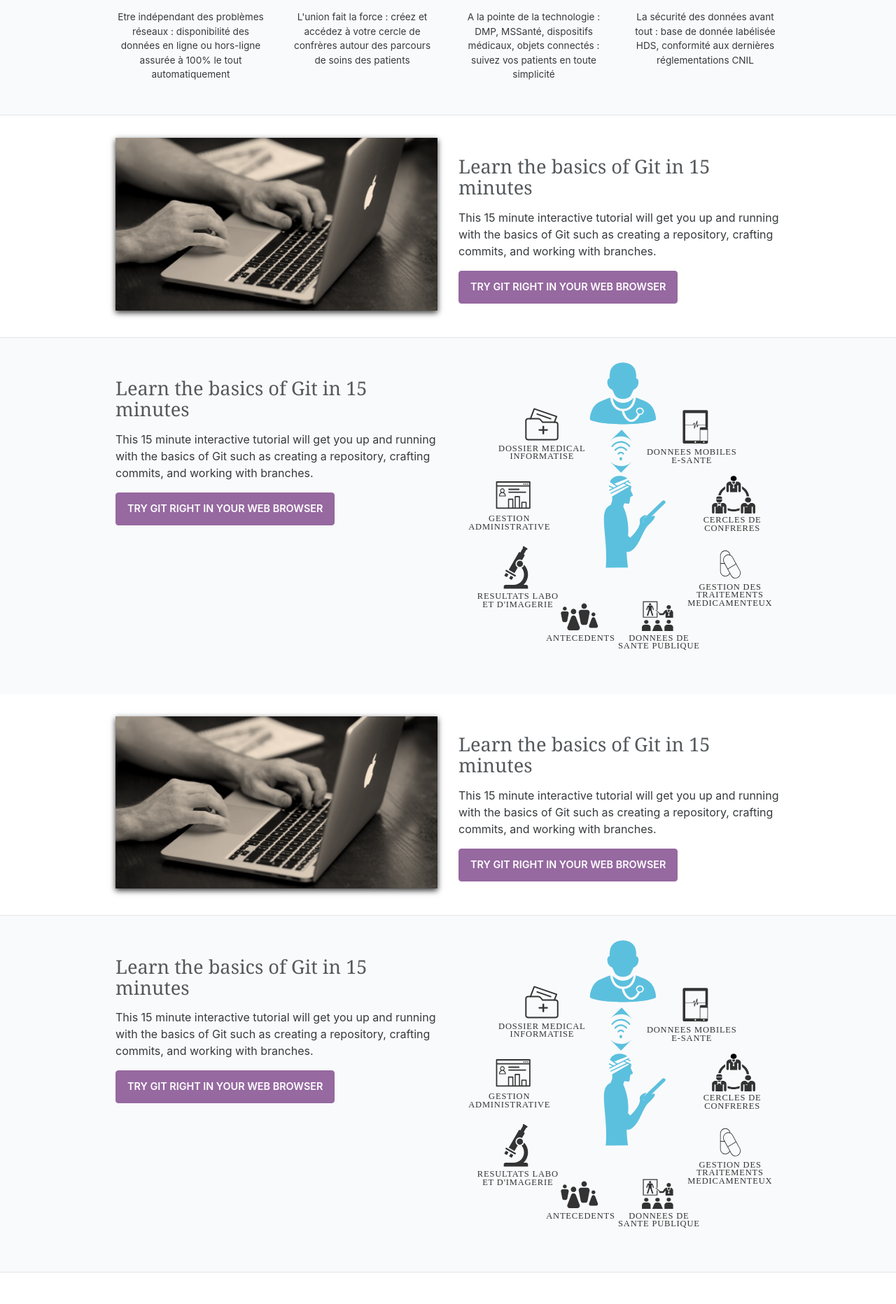
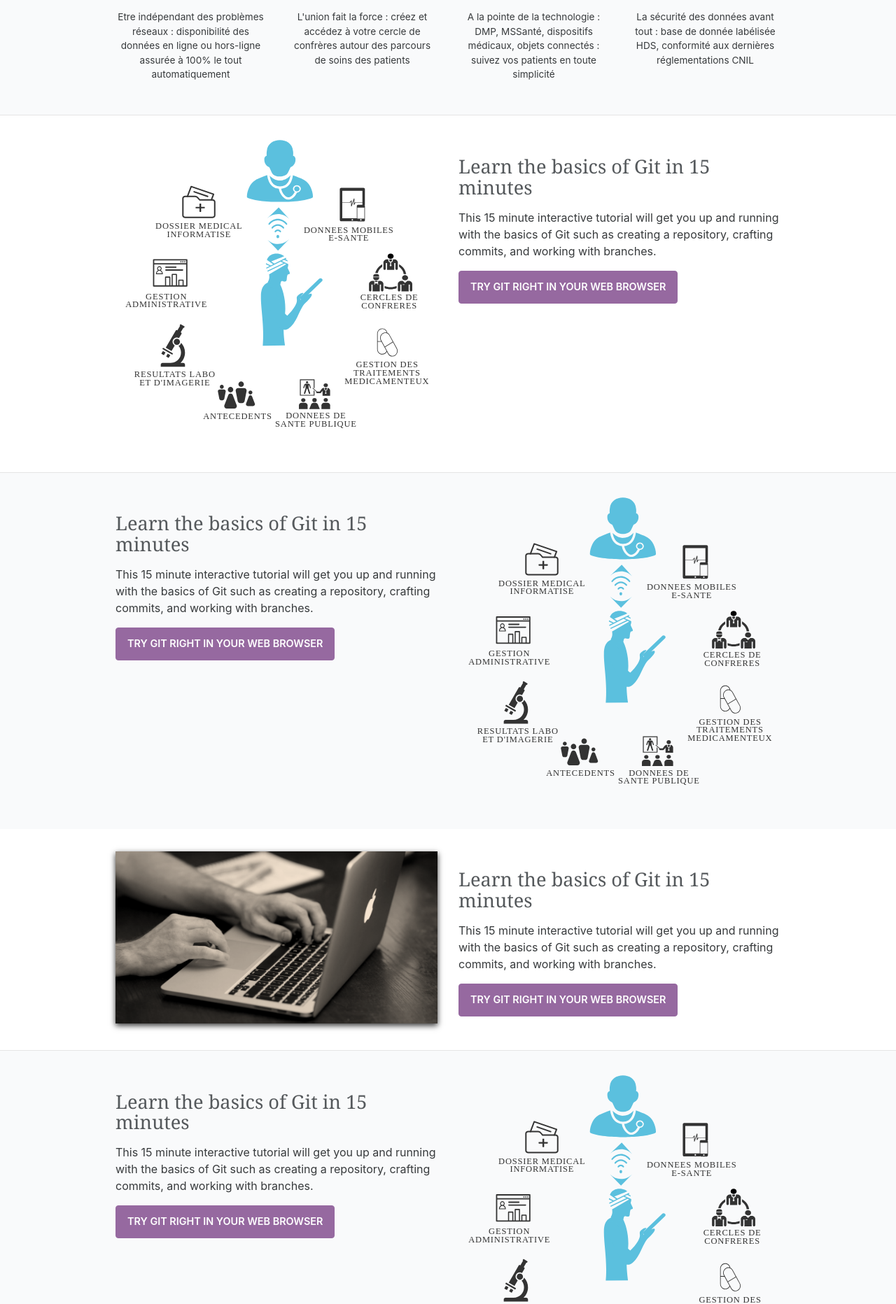
Before and after one commit to medusal/medusal.github.io, a Jekyll site: the page built from _pages/home.html, in a window 1280 px wide. Shown: the part 976-2840 px from the top of the page at 70% size. Built offline with Jekyll 4.4.1, drawn with Linux system fonts in a browser that asks for light colours.

Commit message:
Update from Forestry.io - _pages/home.html

```diff
--- a/_pages/home.html
+++ b/_pages/home.html
@@ -57,7 +57,7 @@ permalink: "/"
     <div class="container-fluid">
       <div class="row">
         <div class="col-xs-12 col-md-6">
-          <img src="/css/img/home/hands.png" class="w-100 screenshot">
+          <img src="{{ site.baseurl }}/css/img/home/central-medusal-fr-transp.svg" class="w-100">
         </div>
         <div class="col-xs-12 col-md-6">
           <h2>Learn the basics of Git in 15 minutes</h2>
```
